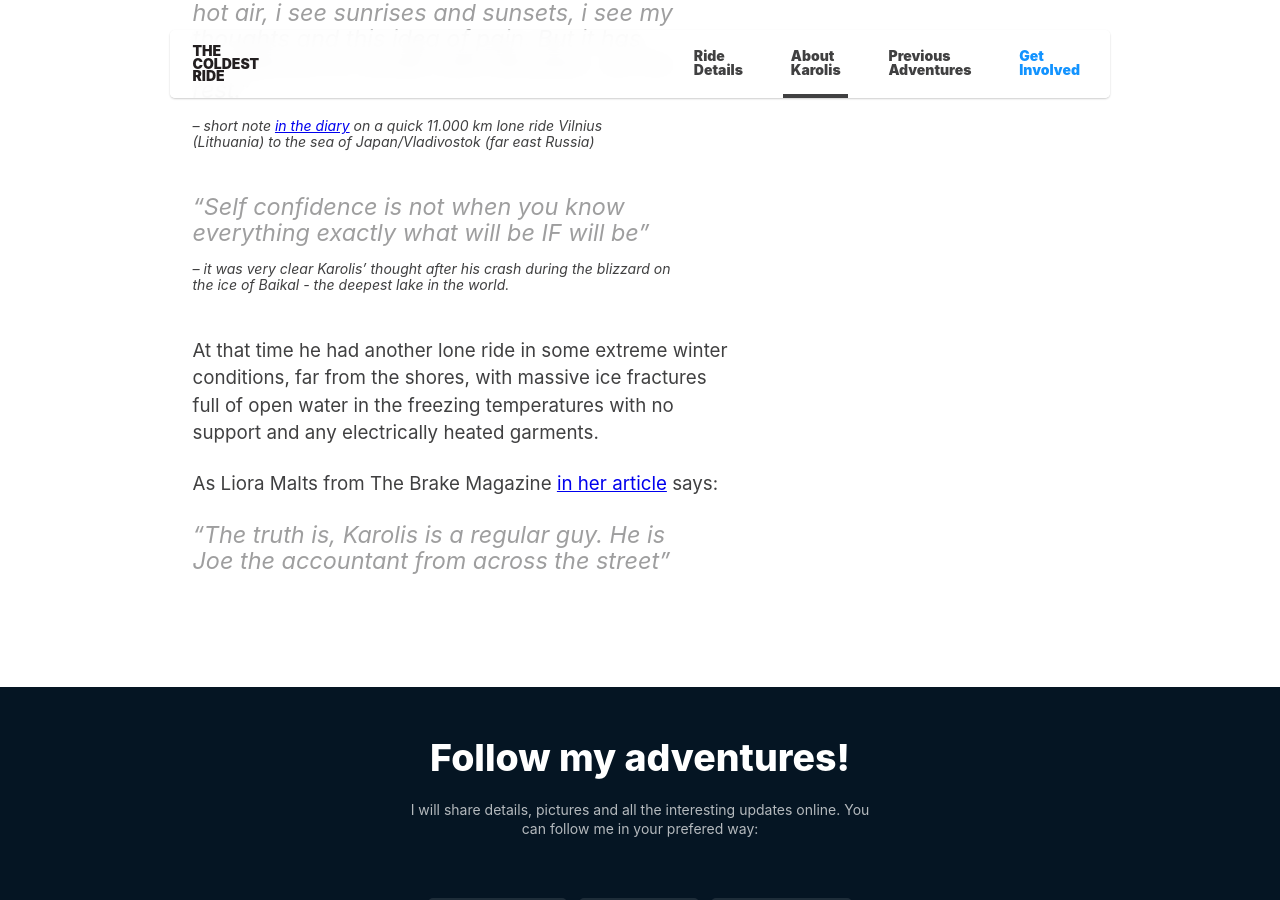
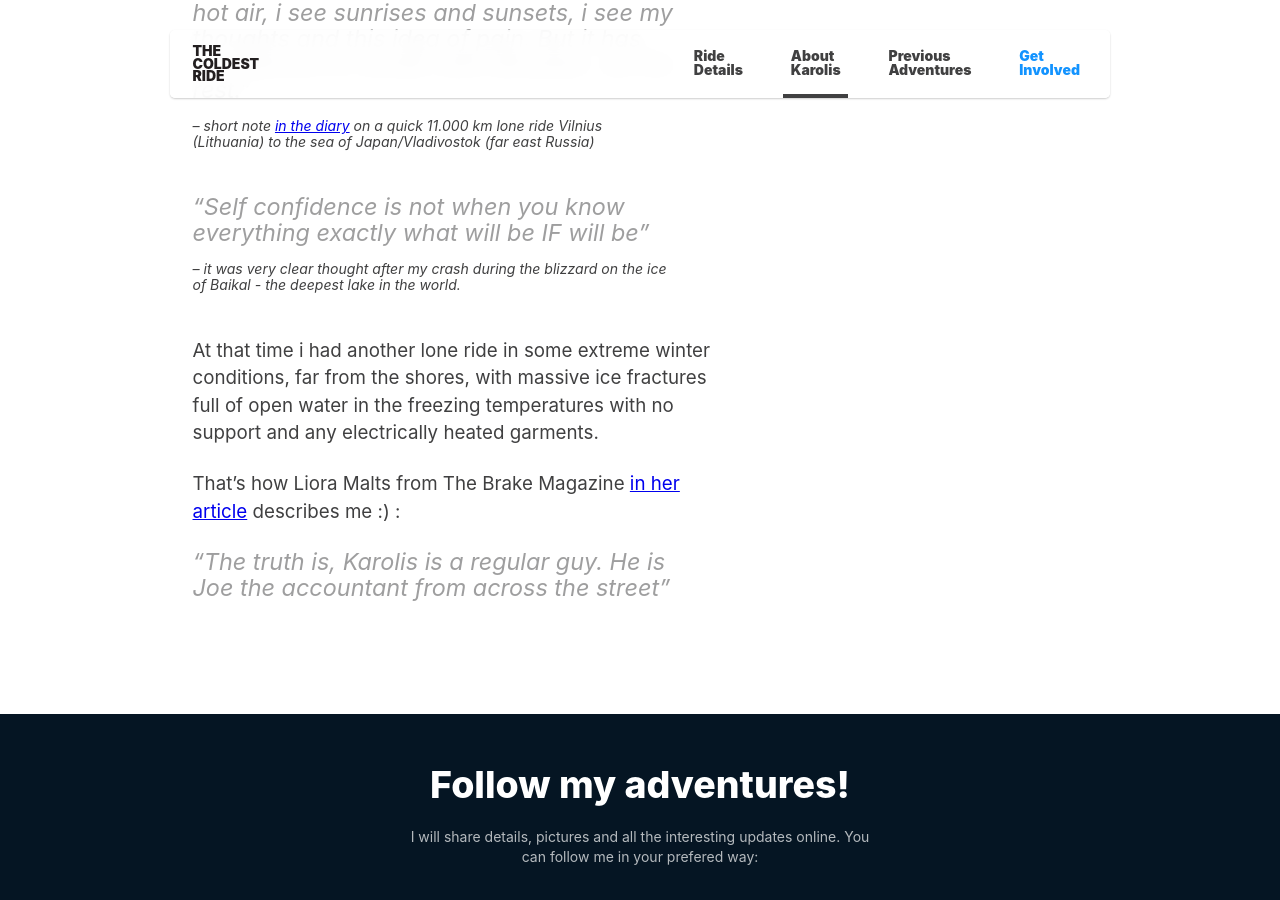
Before and after one commit to karolismieliauskas/thecoldestride.com, a Jekyll site: the page built from pages/about.html, in a window 1280 px wide and 900 px high, scrolled down 1199 px. Built offline with Jekyll 4.4.1, drawn with Linux system fonts in a browser that asks for light colours.

Commit message:
Update about.yml

```diff
--- a/_data/about.yml
+++ b/_data/about.yml
@@ -11,11 +11,11 @@ body: |
 
     > "Self confidence is not when you know everything exactly what will be IF will be"
     >
-    > -- it was very clear Karolis' thought after his crash during the blizzard on the ice of Baikal - the deepest lake in the world.
+    > -- it was very clear thought after my crash during the blizzard on the ice of Baikal - the deepest lake in the world.
 
-    At that time he had another lone ride in some extreme winter conditions, far from the shores, with massive ice fractures full of open water in the freezing temperatures with no support and any electrically heated garments.
+    At that time i had another lone ride in some extreme winter conditions, far from the shores, with massive ice fractures full of open water in the freezing temperatures with no support and any electrically heated garments.
 
-    As Liora Malts from The Brake Magazine [in her article](http://www.brake-magazine.com/feature-the-one-life-lesson-we-all-need/) says:
+    That's how Liora Malts from The Brake Magazine [in her article](http://www.brake-magazine.com/feature-the-one-life-lesson-we-all-need/) describes me :) :
 
     > "The truth is, Karolis is a regular guy. He is Joe the accountant from across the street"
 banner:
```
